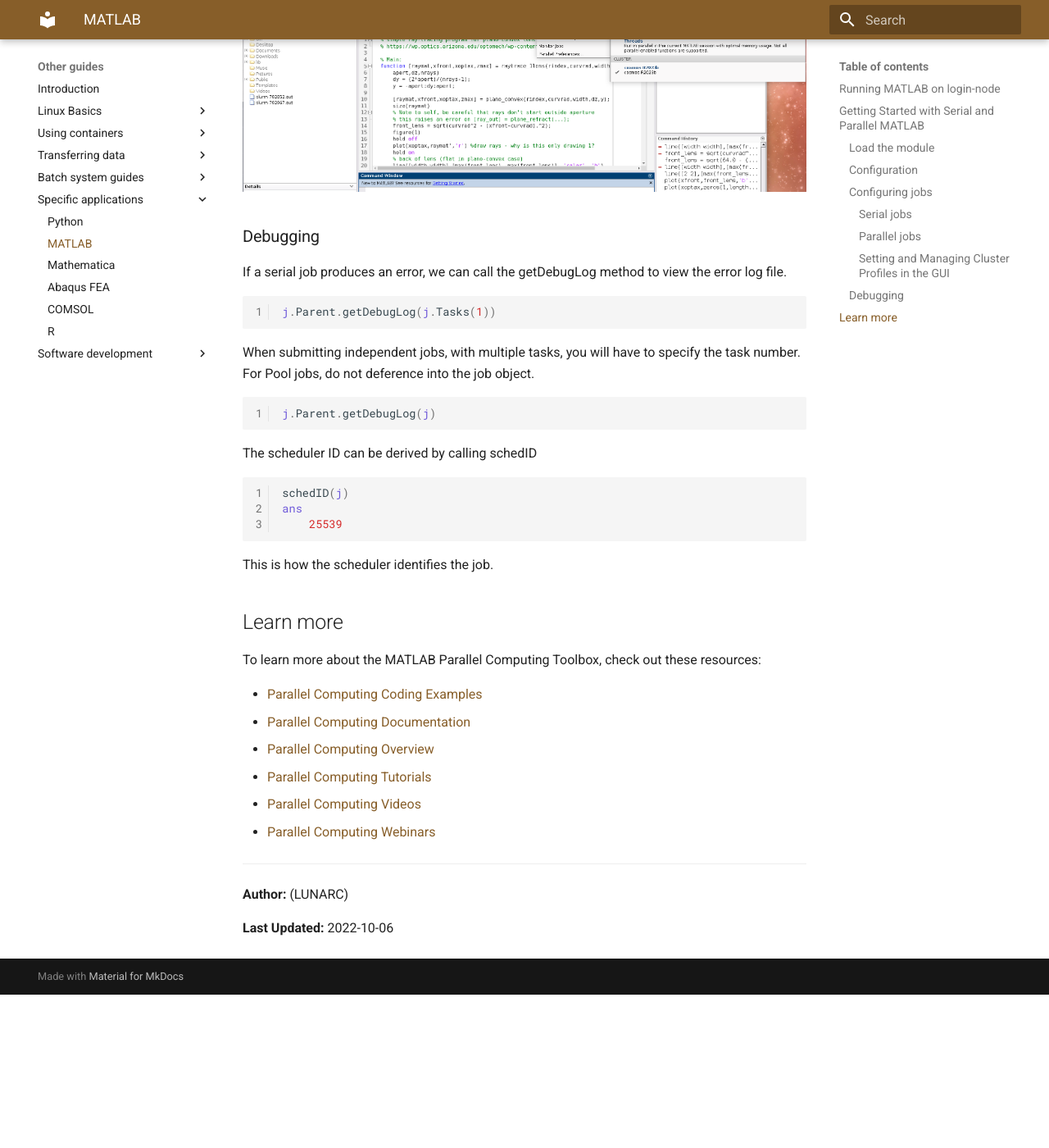
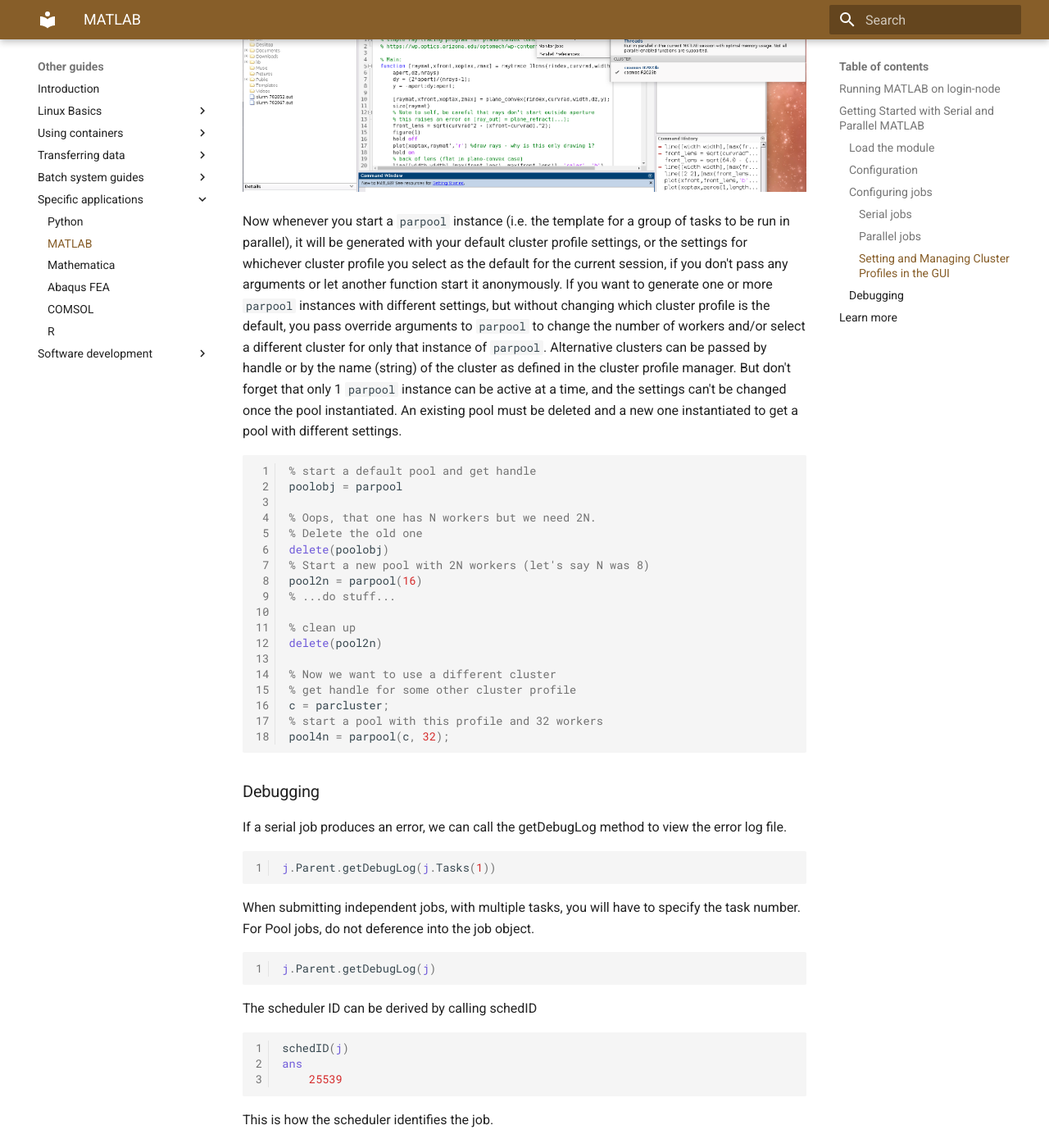
Before and after one commit to lunarc/lunarc_docs, an MkDocs documentation site: the page built from docs/guides/applications/MATLAB.md, in a window 1280 px wide and 1400 px high, scrolled down 7473 px. Shown: the whole window at 82% size. Built offline with MkDocs 1.6.1 and Material for MkDocs 9.7.7, drawn with Linux system fonts in a browser that asks for light colours; comment, search, counter and statistics services are not loaded; before the commit the page ends 8686 px from its top, so only the background shows below that.

Commit message:
Update MATLAB.md with sample code for parpool

````diff
--- a/docs/guides/applications/MATLAB.md
+++ b/docs/guides/applications/MATLAB.md
@@ -207,6 +207,29 @@
 
 ![Code example](../../images/Matlab-ParallelMenu.png "Parallel Menu")
 
+Now whenever you start a `parpool` instance (i.e. the template for a group of tasks to be run in parallel), it will be generated with your default cluster profile settings, or the settings for whichever cluster profile you select as the default for the current session, if you don't pass any arguments or let another function start it anonymously. If you want to generate one or more `parpool` instances with different settings, but without changing which cluster profile is the default, you pass override arguments to `parpool` to change the number of workers and/or select a different cluster for only that instance of `parpool`. Alternative clusters can be passed by handle or by the name (string) of the cluster as defined in the cluster profile manager. But don't forget that only 1 `parpool` instance can be active at a time, and the settings can't be changed once the pool instantiated. An existing pool must be deleted and a new one instantiated to get a pool with different settings.
+
+```matlab
+% start a default pool and get handle
+poolobj = parpool
+
+% Oops, that one has N workers but we need 2N.
+% Delete the old one
+delete(poolobj)
+% Start a new pool with 2N workers (let's say N was 8)
+pool2n = parpool(16)
+% ...do stuff...
+
+% clean up
+delete(pool2n)
+
+% Now we want to use a different cluster
+% get handle for some other cluster profile
+c = parcluster;
+% start a pool with this profile and 32 workers
+pool4n = parpool(c, 32);
+```
+
 
 ### Debugging
 
````
